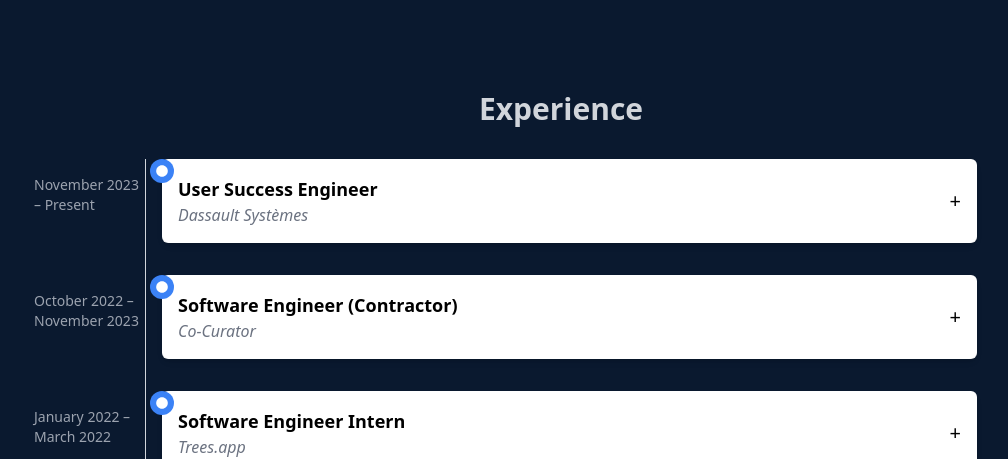
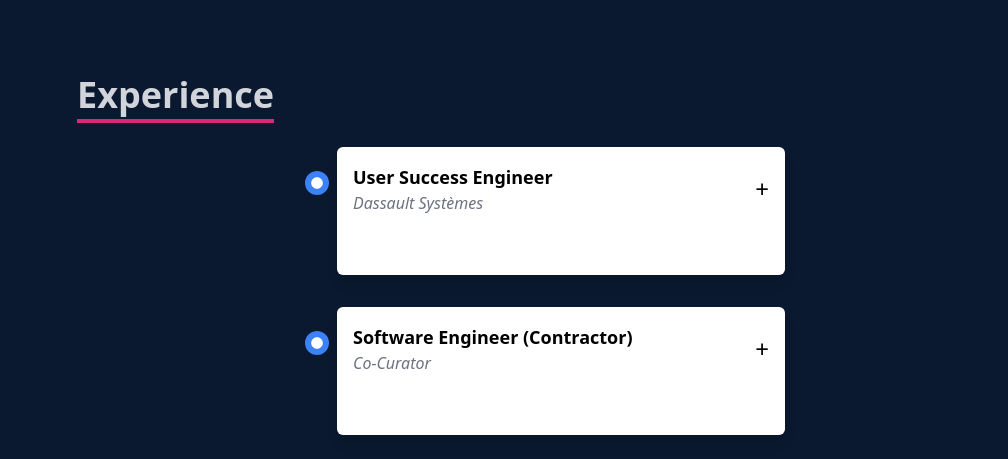
Before and after one commit to mattriots/portfolio, a React (Create React App) app: page / in a window 1280 px wide. Shown: the part 2341-2800 px from the top of the page, without its empty margins (79-1087 px from the left). Built offline with nearby package versions, Linux system fonts and the light colour scheme.

Commit message:
fixed scroll to account for navbar, adjusted the spacing of the components, some other stuff im sure

```diff
--- a/src/App.js
+++ b/src/App.js
@@ -10,7 +10,7 @@ function App() {
    const [backgroundColor, setBackgroundColor] = useState('#0a192f');
 
    return (
-      <div className="h-screen transition-all" style={{ backgroundColor: backgroundColor }}>
+      <div className="w-full min-h-screen" style={{ backgroundColor: backgroundColor }}>
          <Navbar setBackgroundColor={setBackgroundColor} />
          <Home />
          <About />
--- a/src/components/Experience.jsx
+++ b/src/components/Experience.jsx
@@ -1,4 +1,4 @@
-import React, { useState } from 'react';
+import React, { useState, useEffect } from 'react';
 import { FaCircle } from 'react-icons/fa';
 
 const experiences = [
@@ -53,28 +53,30 @@ const ExperienceTimeline = () => {
    };
 
    return (
-      <div name="experience" className="w-full h-screen bg-inherit text-gray-300">
-         <div className="max-w-4xl mx-auto p-8">
-            <h1 className="text-3xl font-bold text-center mb-8">Experience</h1>
-            <div className="relative border-l border-gray-300">
+      <div name="experience" className="w-full min-h-screen bg-inherit text-gray-300">
+         <div className="max-w-[1000px] mx-auto p-4 flex flex-col justify-center w-full h-full">
+            <div className="pb-8">
+               <p className="text-4xl font-bold inline border-b-4 text-gray-300 border-pink-600">
+                  Experience
+               </p>
+            </div>
+            {/* Stacked timeline format */}
+            <div className="">
                {experiences.map((experience, index) => (
-                  <div key={index} className="mb-8 ml-4 bg-white rounded-md text-black relative">
-                     {/* Display Dates on the Left */}
-                     <div className="hidden md:block md:absolute -left-32 top-4 text-gray-400 text-sm w-28">
-                        {experience.dates}
-                     </div>
-
+                  <div
+                     key={index}
+                     id={`experience-card-${index}`}
+                     className={`relative bg-white rounded-md text-black shadow-lg p-4 mb-8 cursor-pointer transition-all duration-300 mx-auto ${
+                        openCard === index ? 'h-auto w-full max-w-4xl' : 'h-32 w-full max-w-md'
+                     }`}
+                     onClick={() => handleToggle(index)}
+                     style={{ zIndex: openCard === index ? 10 : 1 }}>
                      {/* Timeline Marker */}
-                     <div className="absolute -left-3 w-6 h-6 rounded-full bg-blue-500 flex items-center justify-center">
+                     <div className="absolute -left-8 top-6 w-6 h-6 rounded-full bg-blue-500 flex items-center justify-center">
                         <FaCircle className="text-white" size={12} />
                      </div>
 
-                     {/* Experience Card */}
-                     <div
-                        className={`p-4 rounded-lg shadow-md cursor-pointer hover:bg-opacity-50 transition duration-300 ${
-                           openCard === index ? 'bg-opacity-50' : ''
-                        }`}
-                        onClick={() => handleToggle(index)}>
+                     {/* Experience Card Content */}
                      <div className="flex justify-between items-center">
                         <div>
                            <h2 className="text-lg font-bold">{experience.role}</h2>
@@ -82,22 +84,22 @@ const ExperienceTimeline = () => {
                         </div>
                         <div>
                            {openCard === index ? (
-                                 <span className="text-xl">−</span>
+                              <span className="text-2xl">−</span>
                            ) : (
-                                 <span className="text-xl">+</span>
+                              <span className="text-2xl">+</span>
                            )}
                         </div>
                      </div>
                      {openCard === index && (
                         <div className="mt-4">
-                              <ul className="list-disc pl-5 space-y-2 text-sm text-gray-600">
+                           <p className="text-gray-400 mb-2">{experience.dates}</p>
+                           <ul className="list-disc pl-5 space-y-2 text-md text-gray-600">
                               {experience.description.map((desc, i) => (
                                  <li key={i}>{desc}</li>
                               ))}
                            </ul>
                         </div>
                      )}
-                     </div>
                   </div>
                ))}
             </div>
--- a/src/components/Navbar.jsx
+++ b/src/components/Navbar.jsx
@@ -47,19 +47,19 @@ const Navbar = ({ setBackgroundColor }) => {
             </li>
             <li className="py-6 hover:-translate-y-1 hover:text-yellow-300 hover:scale-110 duration-300">
                {' '}
-               <Link to="skills" smooth={true} duration={500}>
+               <Link to="skills" smooth={true} duration={500} offset={-80}>
                   Skills
                </Link>
             </li>
             <li className="py-6 hover:-translate-y-1 hover:text-green-500 hover:scale-110 duration-300">
                {' '}
-               <Link to="projects" smooth={true} duration={500}>
+               <Link to="projects" smooth={true} duration={500} offset={-80}>
                   Projects
                </Link>
             </li>
             <li className="py-6 hover:-translate-y-1 hover:text-green-500 hover:scale-110 duration-300 ">
                {' '}
-               <Link to="experience" smooth={true} duration={500}>
+               <Link to="experience" smooth={true} duration={500} offset={-80}>
                   Experience
                </Link>
             </li>
@@ -72,7 +72,7 @@ const Navbar = ({ setBackgroundColor }) => {
          </ul>
 
          {/* Hamburger */}
-         <div onClick={handleClick} className="md:hidden z-10">
+         <div onClick={handleClick} className="text-2xl md:hidden z-10">
             {!nav ? <FaBars /> : <FaTimes />}
          </div>
          <div
@@ -93,19 +93,30 @@ const Navbar = ({ setBackgroundColor }) => {
                      About
                   </Link>
                </li>
+
                <li className="py-6 text-4xl">
-                  <Link onClick={handleClick} to="skills" smooth={true} duration={500}>
-                     Skills
-                  </Link>
-               </li>
-               <li className="py-6 text-4xl">
-                  <Link onClick={handleClick} to="projects" smooth={true} duration={500}>
+                  <Link
+                     onClick={handleClick}
+                     to="projects"
+                     smooth={true}
+                     duration={500}
+                     offset={-80}>
                      Projects
                   </Link>
                </li>
                <li className="py-6 text-4xl">
-                  <Link onClick={handleClick} to="experience" smooth={true} duration={500}>
+                  <Link
+                     onClick={handleClick}
+                     to="experience"
+                     smooth={true}
+                     duration={500}
+                     offset={-80}>
                      Experience
+                  </Link>
+               </li>
+               <li className="py-6 text-4xl">
+                  <Link onClick={handleClick} to="skills" smooth={true} duration={500} offset={-80}>
+                     Skills
                   </Link>
                </li>
                <li>
--- a/src/components/Projects.jsx
+++ b/src/components/Projects.jsx
@@ -5,7 +5,7 @@ import LOGO from '../assets/MD_logo_idea.png';
 
 const Projects = () => {
    return (
-      <div name="projects" className="w-full md:h-screen text-gray-300 bg-inherit">
+      <div name="projects" className="w-full min-h-screen text-gray-300 bg-inherit">
          <div className="max-w-[1000px] mx-auto p-4 flex flex-col justify-center w-full h-full">
             <div className="pb-8">
                <p className="text-4xl font-bold inline border-b-4 text-gray-300 border-pink-600">
@@ -20,7 +20,7 @@ const Projects = () => {
                   style={{ backgroundImage: `url(${NSOM})` }}
                   className="shadow-lg shadow-[#040c16] group container rounded-md flex justify-center items-center mx-auto content-div hover:-translate-y-2 hover:scale-105 duration-500">
                   {/* Hover FX */}
-                  <div className="opacity-0 group-hover:opacity-100">
+                  <div className="text-center opacity-0 group-hover:opacity-100">
                      <span className="text-2xl font-bold text-white tracking-wider">
                         Night Riots Website
                      </span>
--- a/src/components/Skills.jsx
+++ b/src/components/Skills.jsx
@@ -11,7 +11,7 @@ import Mongo from '../assets/mongo.png';
 
 const Skills = () => {
    return (
-      <div name="skills" className="w-full h-screen text-gray-300 bg-inherit">
+      <div name="skills" className="w-full min-h-screen text-gray-300 bg-inherit">
          {/* Container */}
          <div className="max-w-[1000px] mx-auto p-4 flex flex-col justify-center w-full h-full">
             <div>
```
Lines whose indentation alone changed are shown as unchanged.
